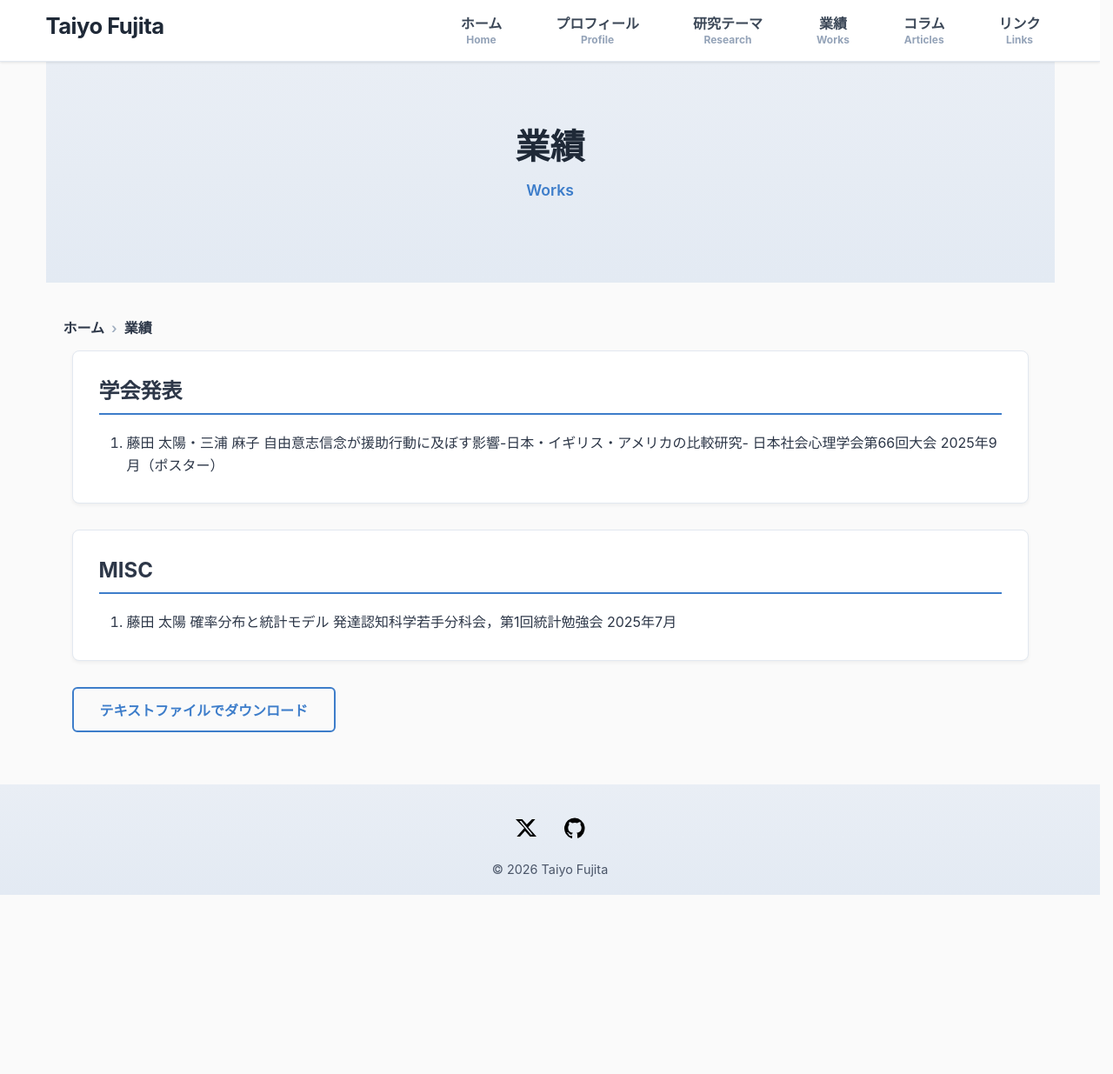
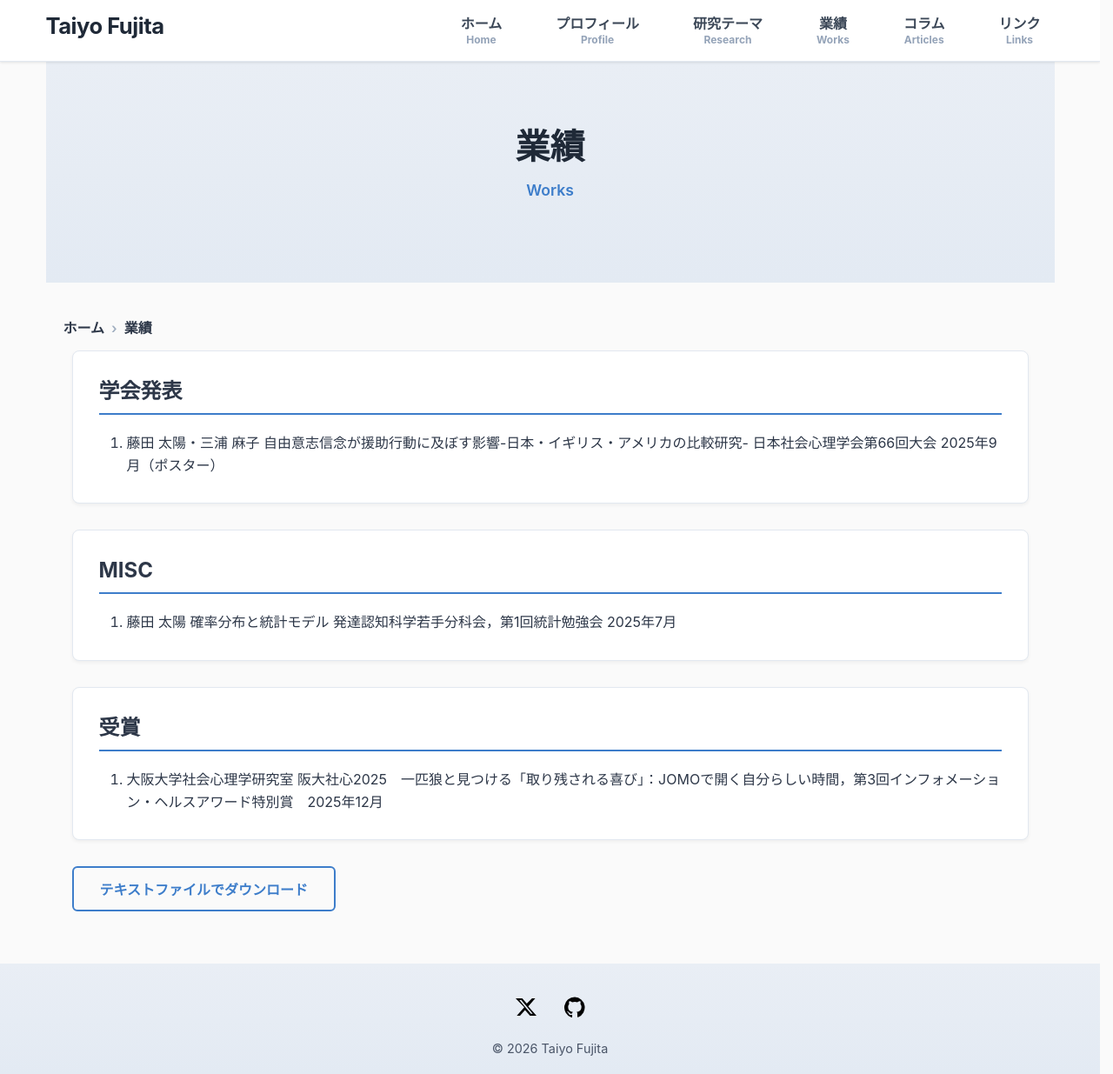
Before and after one commit to TaiyoF/tai-psy, a Jekyll site: the page built from pages/about-cv.md, in a window 1280 px wide and 1235 px high. Shown: the whole window at 87% size. Built offline with Jekyll 4.4.1, drawn with Linux system fonts in a browser that asks for light colours.

Commit message:
Update about-cv.md

```diff
--- a/pages/about-cv.md
+++ b/pages/about-cv.md
@@ -48,6 +48,15 @@ show_papers: false
         </div>
     </section>
 
+    <section class="cv-section">
+        <div class="cv-card">
+            <h2>受賞</h2>
+            <ol class="cv-ol">
+                <li>大阪大学社会心理学研究室 阪大社心2025　一匹狼と見つける「取り残される喜び」：JOMOで開く自分らしい時間，第3回インフォメーション・ヘルスアワード特別賞　2025年12月</li>
+            </ol>
+        </div>
+    </section>
+
     <div class="cv-download">
         <button id="download-cv-text" class="btn btn-outline">テキストファイルでダウンロード</button>
     </div>
```
